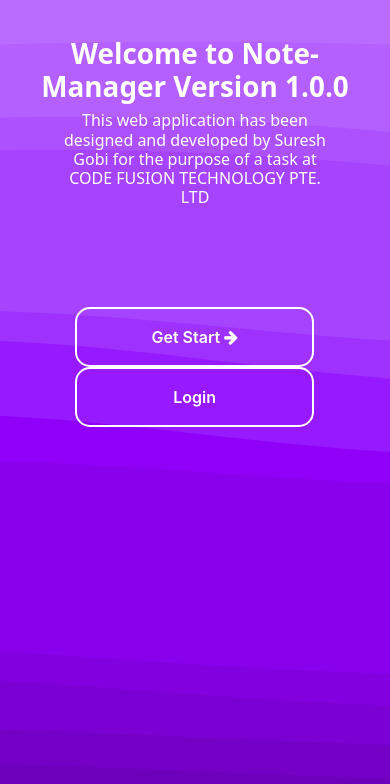
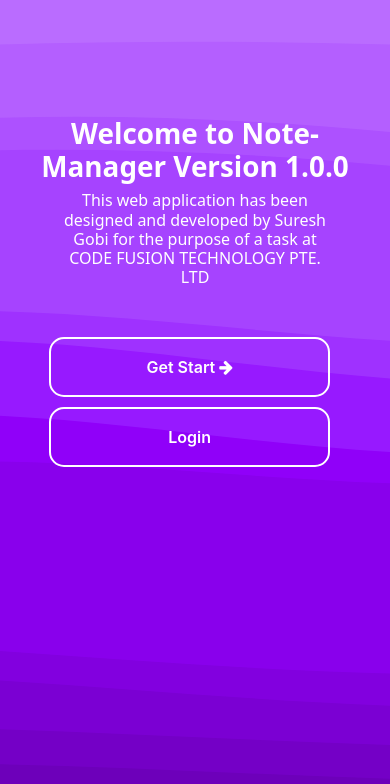
Before and after one commit to Suresh-Gobi/Note-Manager, a React (Create React App) app in the folder Frontend/: page / in a window 390 px wide. Shown: the top 784 px of the page. Built offline with nearby package versions, Linux system fonts and the light colour scheme.

Commit message:
signup navigation updates

```diff
--- a/Frontend/src/assets/styles/main.css
+++ b/Frontend/src/assets/styles/main.css
@@ -15,6 +15,7 @@
   text-align: center;
   font-weight: 800;
   color: white;
+  padding-top: 80px;
 }
 .home-title h6 {
   text-align: center;
@@ -34,15 +35,24 @@
   padding-left: 100px;
 }
 
+.button-get {
+  margin-left: 150px;
+  margin-right: 150px;
+  margin-top: 50px;
+}
+
 @media (max-width: 768px) {
   .home-title h6 {
     margin-left: 50px;
     margin-right: 50px;
   }
   .button-get {
-    margin-left: none;
-    margin-right: none;
-    margin-top: 100px;
+    margin-left: -30px;
+    margin-right: -30px;
+    margin-top: 40px;
+  }
+  .button-get .col-sm {
+    padding-top: 10px;
   }
 }
 
@@ -78,6 +88,7 @@
   touch-action: manipulation;
   width: 70%;
   will-change: transform;
+  margin-right: 10px;
 }
 
 .button-28:disabled {
--- a/Frontend/src/pages/home.jsx
+++ b/Frontend/src/pages/home.jsx
@@ -15,18 +15,17 @@
             </h6>
           </div>
           <div className="button-get">
-            <div class="container">
-              <div class="row">
-                <div class="col-sm">
-                  {" "}
+            <div className="container">
+              <div className="row">
+                <div className="col-sm text-center">
                   <Link to="/signup">
                     <button class="button-28" role="button">
-                      Get Start <i class="fa fa-arrow-right" aria-hidden="true"></i>
+                      Get Start{" "}
+                      <i class="fa fa-arrow-right" aria-hidden="true"></i>
                     </button>
                   </Link>
                 </div>
-                <div class="col-sm">
-                  {" "}
+                <div className="col-sm text-center">
                   <Link to="/login">
                     <button class="button-28" role="button">
                       Login
--- a/Frontend/src/pages/signup.jsx
+++ b/Frontend/src/pages/signup.jsx
@@ -1,7 +1,7 @@
 import React, { useState, useEffect } from "react";
 import { useDispatch, useSelector } from "react-redux";
 import { signup } from "../actions/userActions";
-import { Link } from "react-router-dom";
+import { Link, useNavigate } from "react-router-dom";
 import { css } from "@emotion/react";
 import ClipLoader from "react-spinners/ClipLoader";
 import "../assets/styles/main.css";
@@ -11,7 +11,9 @@
   const error = useSelector((state) => state.user.error);
   const [isLoading, setIsLoading] = useState(false);
   const [isErrorVisible, setIsErrorVisible] = useState(false);
-
+  const [isSuccessVisible, setIsSuccessVisible] = useState(false);
+  const [errorMessage, setErrorMessage] = useState("");
+  const navigate = useNavigate();
   const [userData, setUserData] = useState({
     username: "",
     email: "",
@@ -21,20 +23,28 @@
   const handleSubmit = async (e) => {
     e.preventDefault();
     setIsLoading(true);
-    await dispatch(signup(userData));
-    setIsLoading(false);
+    await dispatch(signup(userData))
+      .then(() => {
+        setIsSuccessVisible(true);
+        setIsLoading(false);
+        navigate("/login");
+      })
+      .catch((error) => {
+        setIsLoading(false);
+        setIsErrorVisible(true);
+        let errorMessage = error ? error.message : "";
+        if (error && error.message === "Request failed with status code 404") {
+          errorMessage = "Username already exists";
+        }
+        setErrorMessage(errorMessage);
+      });
   };
 
   useEffect(() => {
     setIsLoading(false);
     setIsErrorVisible(!!error);
+    setIsSuccessVisible(!!error === false);
   }, [error]);
-
-  let errorMessage = error ? error.message : "";
-
-  if (error && error.message === "Request failed with status code 404") {
-    errorMessage = "Username already exists";
-  }
 
   const handleCloseError = () => {
     setIsErrorVisible(false);
@@ -43,7 +53,7 @@
   return (
     <div className="home-background">
       <div className="home">
-        <Link to="/" style={{color:'white'}} >
+        <Link to="/" style={{ color: "white" }}>
           <i className="fa fa-home fa-2x" alt="Home"></i>
         </Link>
       </div>
@@ -59,6 +69,13 @@
                 &times;
               </span>
               <p>{errorMessage}</p>
+            </div>
+          )}
+
+          {isSuccessVisible && (
+            <div className="alert success">
+              <p>Account created successfully!</p>
+              <Link to="/login">Go to Login</Link>
             </div>
           )}
 
```
